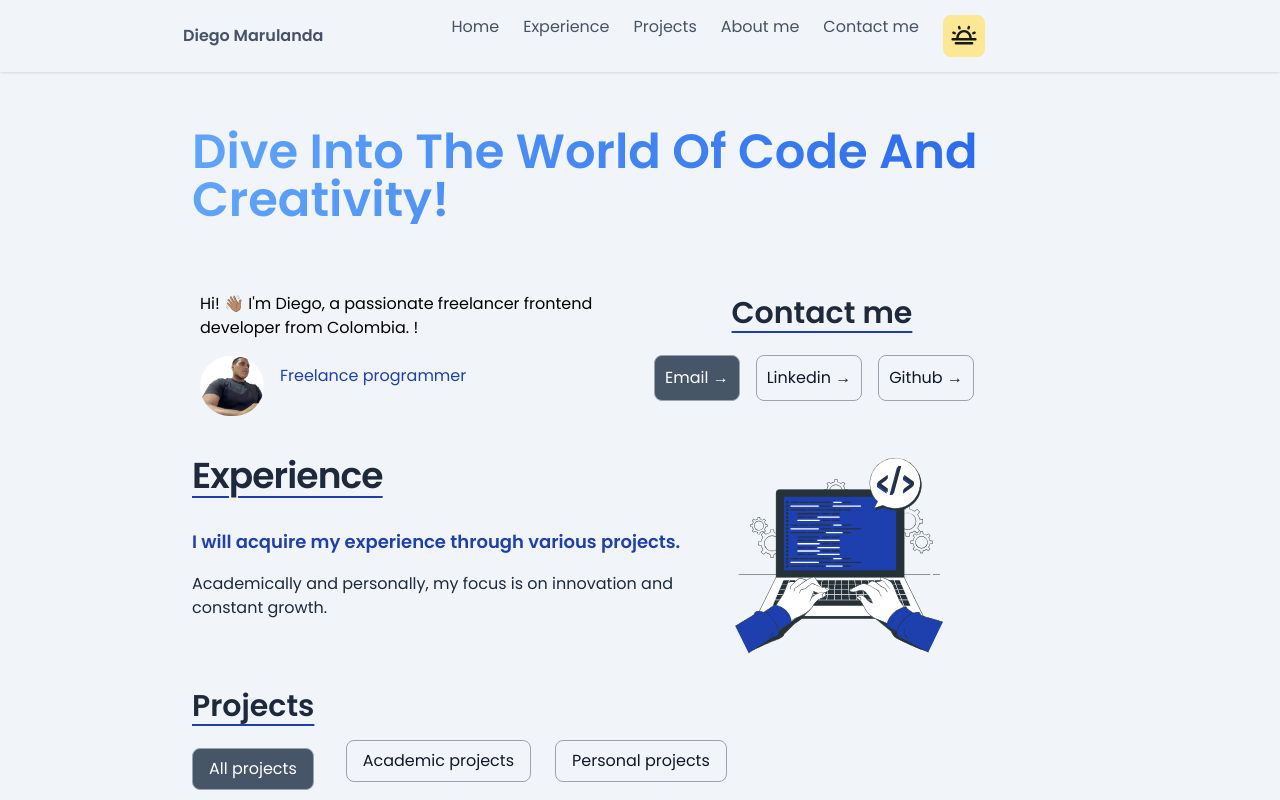
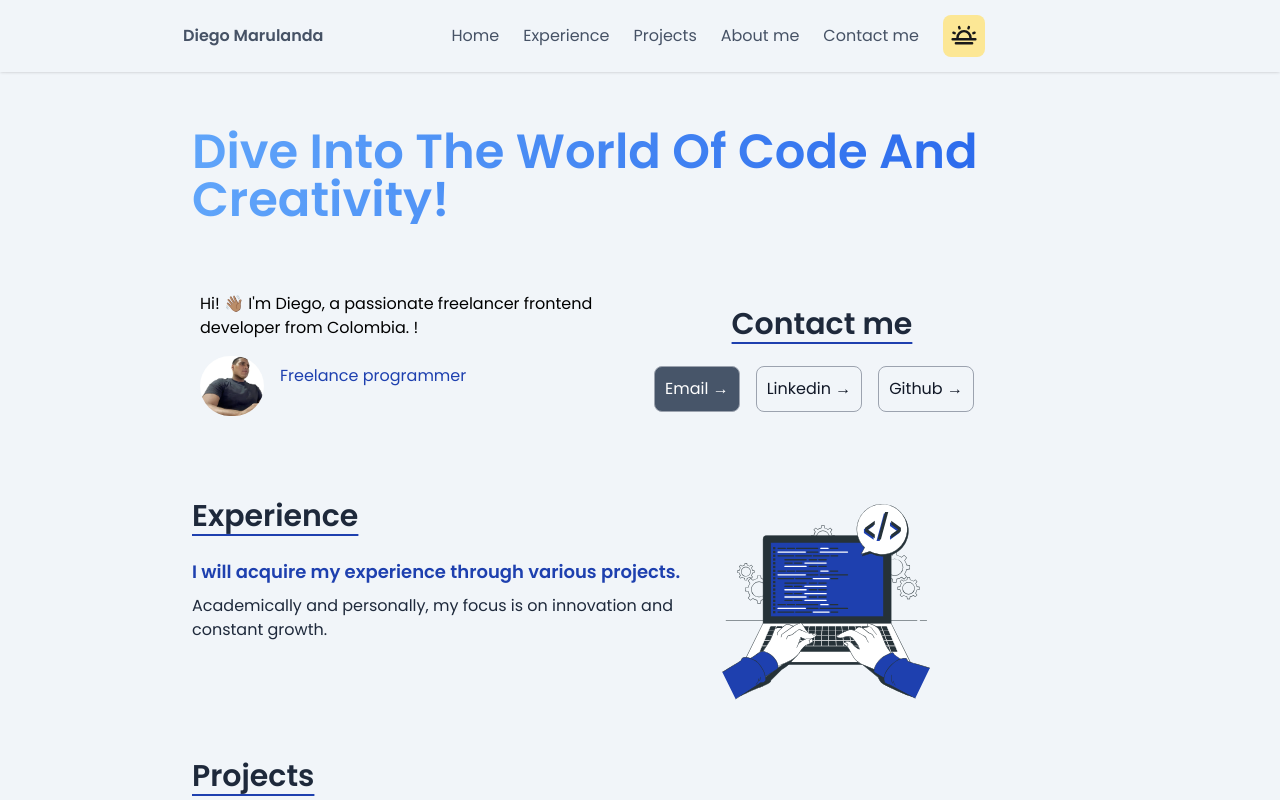
Before and after one commit to DiegoMarulandaB/Portfolio, a Next.js app: page / in a window 1280 px wide. Shown: the top 800 px of the page. Built offline with nearby package versions, Linux system fonts and the light colour scheme.

Commit message:
refactor: :bug: add fixes in navigation and project cards_experience_theme button

```diff
--- a/src/components/Contact/Contact.tsx
+++ b/src/components/Contact/Contact.tsx
@@ -33,7 +33,7 @@ const Contact = () => {
               </div>
               <div className="md:5/12 lg:w-5/2">
                 <div className="heading-2 flex flex-col items-start text-start justify-start md:items-center md:text-center md:justify-center heading-2-underline">
-                  <h2 className="ml-2 mx-1 mr-2 mb-4 mt-[-28px]">Contact me</h2>
+                  <h2 className="ml-2 mx-1 mr-2 mb-4 mt-[-7px]">Contact me</h2>
                 </div>
                 <ContactButton />
               </div>
--- a/src/components/Experience/Experience.tsx
+++ b/src/components/Experience/Experience.tsx
@@ -31,27 +31,31 @@ const Experience = () => {
   const svgSrc = theme === 'dark' ? svgDarkSrc : svgLightSrc
 
   return (
-    <section id="experience" className="pt-28 mt-[-92px]">
-      <div className="heading-2 mx-auto max-w-screen-lg px-4 sm:px-6 lg:px-8">
-        <div className="text-start mb-8">
-          <h2 className="tracking-tight heading-2-underline sm:text-4xl ml-2">Experience</h2>
-          {/* <div className="mt-2 w-24"></div> */}
+    <section id="experience" className="pt-28 mt-[-50px]">
+      <div className="heading-2 mx-auto lg:px-8 max-w-screen-lg sm:px-6">
+        <div className="ml-2 mx-2 mr-2 text-start heading-2-underline mb-4">
+          <h2>Experience</h2>
         </div>
-        <div className="flex flex-col lg:flex-row gap-8">
-          <div className="lg:w-7/12">
-            <div className="text-lg">
-              <p className="span-experience mb-4 ml-2 mr-1 ">
+        <div className="flex flex-col ml-2 mt-2 mx-1 mr-1">
+          <div className="space-y-6 md:flex md:gap-6 lg:items-start lg:gap-1">
+            <div className="md:w-7/12">
+              <div className="mb-4 mt-2 text-lg text-start justify-start">
+                <p>
+                  <span className="span-experience mr-2">
                     <strong>I will acquire my experience through various projects.</strong>
+                  </span>
                 </p>
-              <p className="paragraph paragraph-dark-theme ml-2 mr-1 mb-4">
+                <p className="paragraph paragraph-dark-theme normal-case block mt-2">
                   Academically and personally, my focus is on innovation and constant growth.
                 </p>
               </div>
             </div>
-          <div className="lg:w-5/12 flex justify-center lg:justify-start">
+            <div className="md:5/12 lg:w-5/2">
+              <div className="flex flex-col items-start text-start justify-start md:items-center md:text-center md:justify-center">
+                <div className="flex flex-col items-start text-start justify-end md:items-center md:text-center md:justify-center mr-12">
                   {svgLoaded && (
                     <img
-                className=" hidden md:block mt-[-78px] aspect-auto object-cover"
+                      className="hidden md:block ml-auto mr-28 mt-[-78px] aspect-auto object-cover"
                       src={svgSrc}
                       alt="image developer"
                       loading="lazy"
@@ -62,6 +66,9 @@ const Experience = () => {
                 </div>
               </div>
             </div>
+          </div>
+        </div>
+      </div>
     </section>
   )
 }
--- a/src/components/Navigation/MenuNav.tsx
+++ b/src/components/Navigation/MenuNav.tsx
@@ -14,7 +14,7 @@ const LINKS_NAV: NaviLink[] = [
 const MenuNav = () => {
   const [navigation, setNavigation] = useState(false)
   return (
-    <div className="flex flex-col md:flex-row items-start justify-center space-y-4 md:space-y-0 md:space-x-6 md:mr-28">
+    <div className=" items-center justify-center md:flex space-y-4 md:space-y-0 md:space-x-6 mr-28">
       {LINKS_NAV.map((item, index) => (
         <Link key={index} href={item.route} rel="dns-prefetch">
           <div className="menuNav menu-underline block lg:inline-block" onClick={() => setNavigation(!navigation)}>
--- a/src/components/Navigation/ThemeButton.tsx
+++ b/src/components/Navigation/ThemeButton.tsx
@@ -19,7 +19,7 @@ const ThemeButton = () => {
       {currentTheme === 'dark' ? (
         <button
           onClick={() => setTheme('light')}
-          className="bg-purple-300 hover:bg-purple-400 rounded-lg cursor-pointer px-2 py-2 font-bold sm:px-2 sm:py-2 md:px-2 md:py-2 lg:px-2 lg:py-2 xl:px-2 xl:py-2"
+          className="bg-purple-300 hover:bg-purple-400 rounded-lg cursor-pointer px-2 py-2 font-bold sm:px-2 sm:py-2 md:px-2 md:py-2 lg:px-2 lg:py-2.5 xl:px-2.5 xl:py-2"
           aria-label="dark mode button"
         >
           <PiMoonStarsBold size={26} color="white" />
--- a/src/components/Projects/Projects.tsx
+++ b/src/components/Projects/Projects.tsx
@@ -5,7 +5,7 @@ import MenuButtonAllProjects from './MenuButtonAllProjects'
 
 const Projects: React.FC = () => {
   return (
-    <section id="projects" className="pt-28 mt-[-94px]">
+    <section id="projects" className="pt-28 mt-[-70px]">
       {/* <div className="max-w-screen-lg mx-auto px-4 sm:px-6 lg:px-8"> */}
       <div className="mx-auto lg:px-8 max-w-screen-lg sm:px-6">
         <div className="text-start justify-start">
```
Lines whose indentation alone changed are shown as unchanged.
